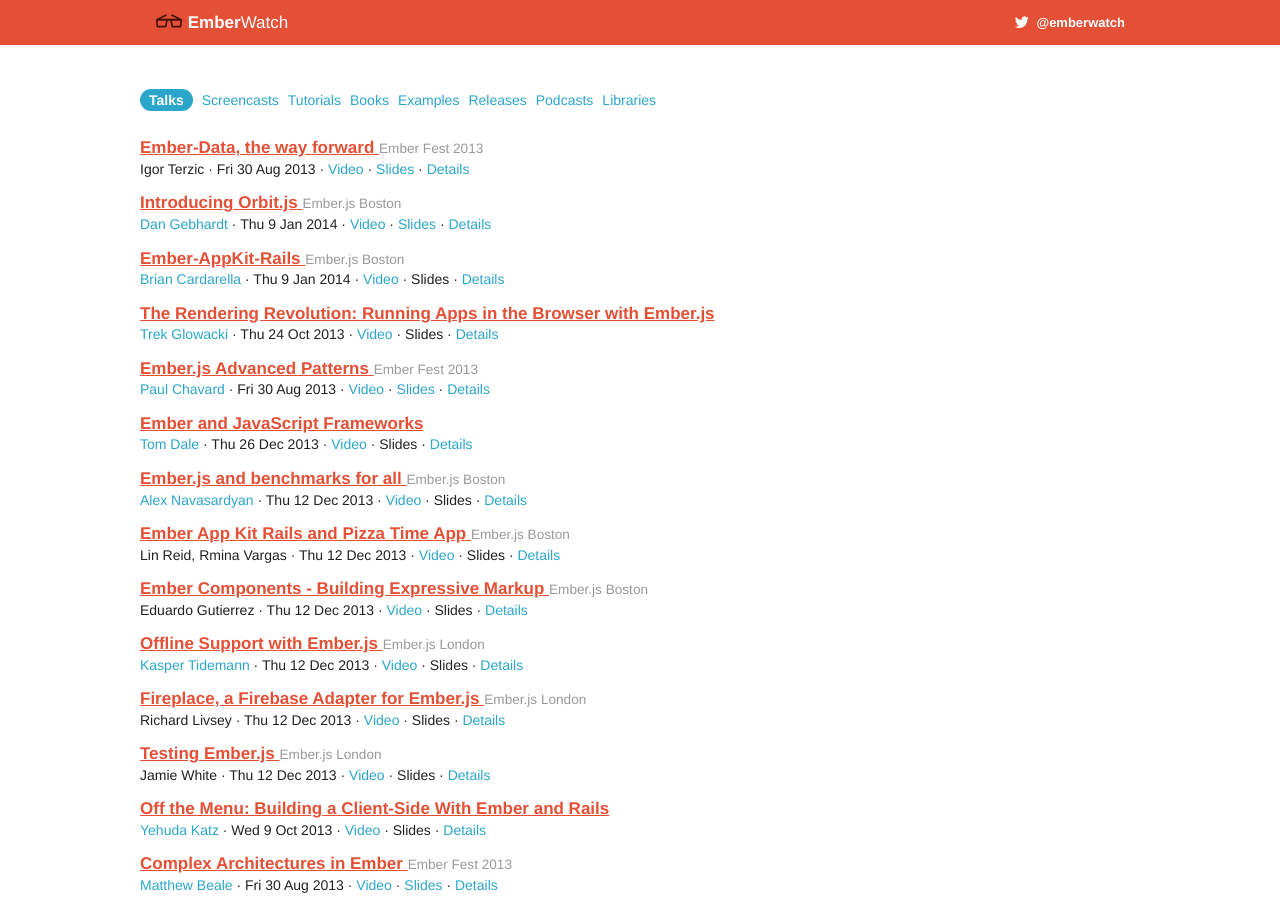
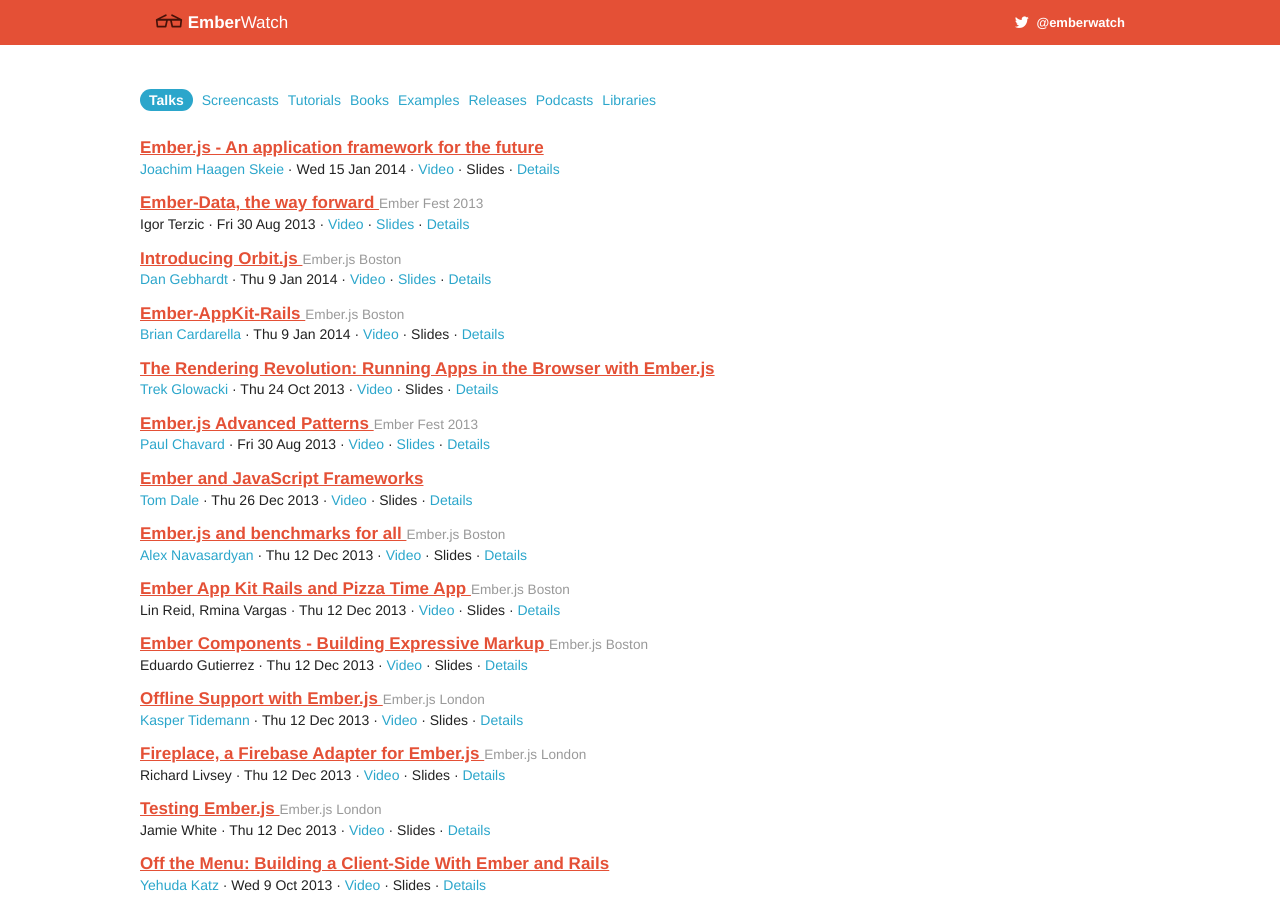
Before and after one commit to emberwatch/emberwatch, a Jekyll site: the page built from index.html, in a window 1280 px wide and 900 px high. Built offline with Jekyll 4.4.1, drawn with Linux system fonts in a browser that asks for light colours; comment, search, counter and statistics services are not loaded.

Commit message:
Add "Ember.js - An application framework for the future" talk by Joachim Haagen Skeie.

```diff
--- a/_data/talks.yml
+++ b/_data/talks.yml
@@ -1,4 +1,12 @@
 ---
+- title: "Ember.js - An application framework for the future"
+  date: '2014-01-15'
+  author_ids:
+  - 18
+  videos:
+  - https://vimeo.com/84212104
+  url: http://thewcdc.net/conf/session/8
+  id: 142
 - title: "Ember-Data, the way forward"
   date: '2013-08-30'
   event_id: 12
```
